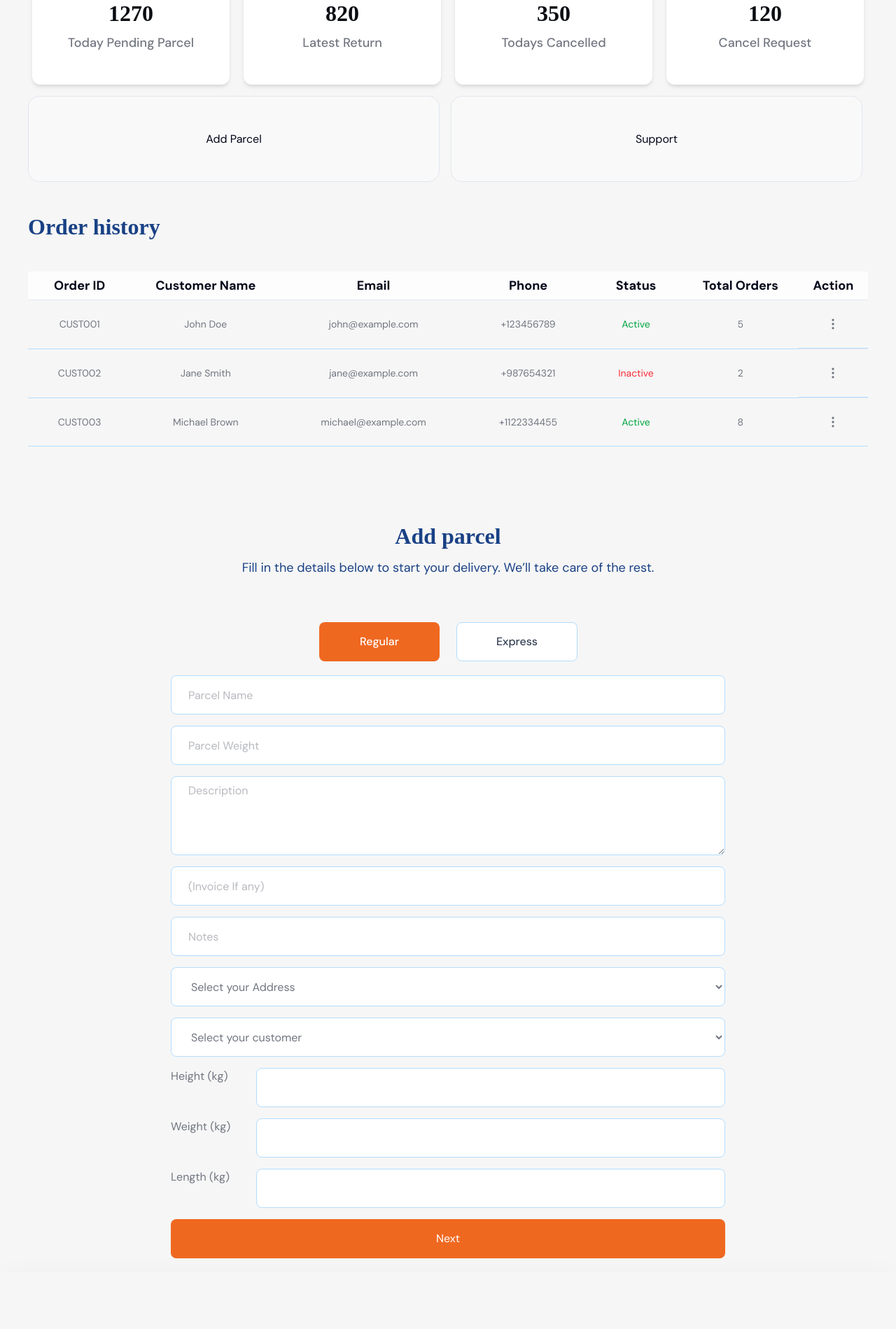
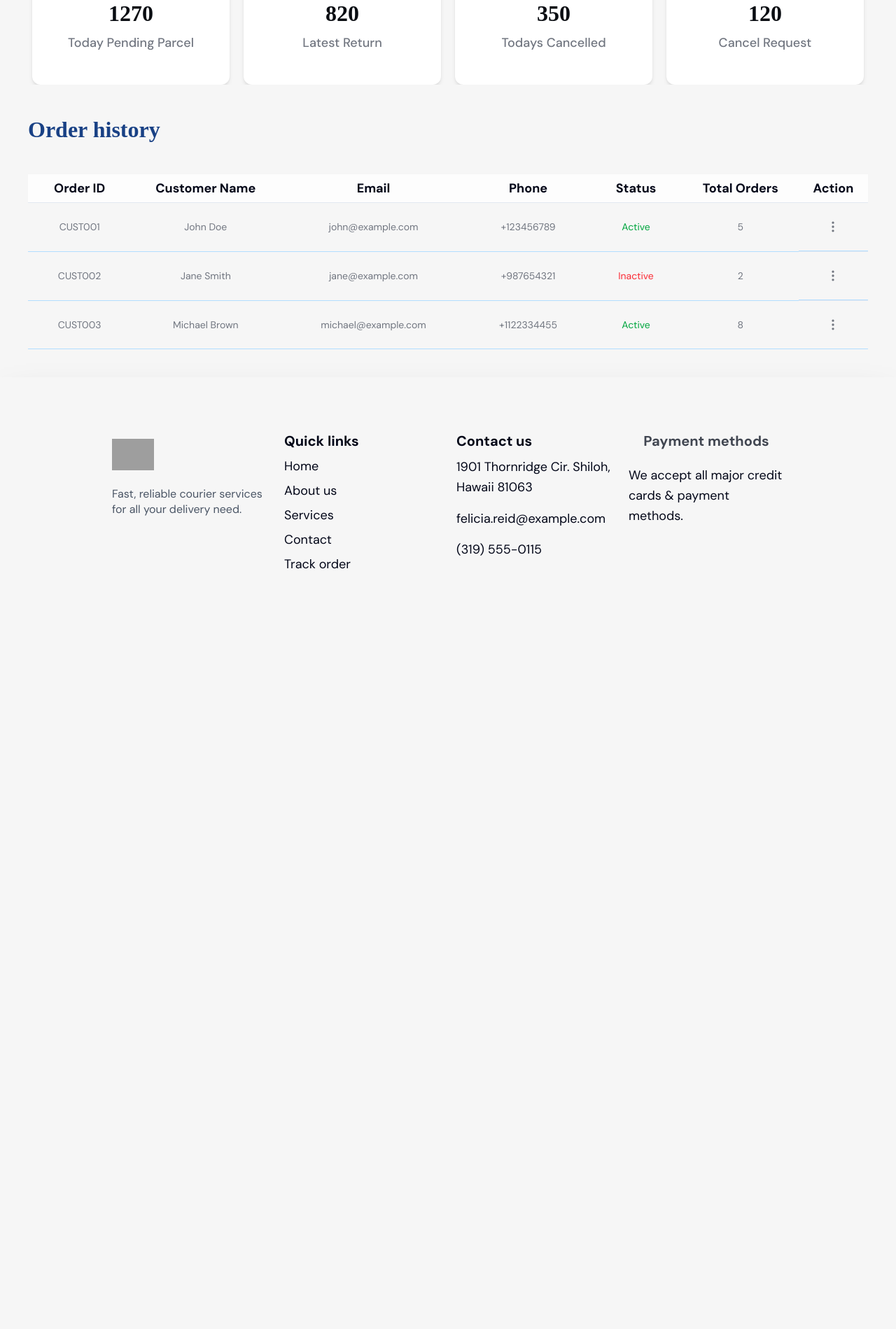
Before and after one commit to abdulalimsujon/courier-client, a Next.js app: page /merchant in a window 1280 px wide. Shown: the part 240-2139 px from the top of the page at 70% size. After the commit the page ends 1140 px from the top, so only its background shows below. Built offline with nearby package versions, Linux system fonts and the light colour scheme; grey boxes are pictures that could not be loaded.

Commit message:
order page update

```diff
--- a/src/ReusebaleComponent/SectionHeading.tsx
+++ b/src/ReusebaleComponent/SectionHeading.tsx
@@ -18,7 +18,7 @@ const SectionHeading: React.FC<SectionHeadingProps> = ({
 }) => {
   return (
     <div
-      className={`w-full max-w-[997px] bg-[${bgColor}]  text-[${textColor}] my-16`}
+      className={`w-full max-w-[997px] lg:w-[997px] bg-[${bgColor}]  text-[${textColor}] my-16`}
     >
       <div>
         <h1
--- /dev/null
+++ b/src/app/(withCommonLayout)/(merchant)/merchant/orders/page.tsx
@@ -0,0 +1,94 @@
+"use client";
+import Container from "@/ReusebaleComponent/Container";
+import SectionHeading from "@/ReusebaleComponent/SectionHeading";
+import React from "react";
+
+const page = () => {
+  return (
+    <div className="">
+      <Container>
+        <SectionHeading
+          title="Add parcel"
+          textColor="#194185"
+          description="Fill in the details below to start your delivery. We’ll take care of the rest."
+        ></SectionHeading>
+        <div className="w-full max-w-[380px] lg:w-[380px] px-2  h-[56px] flex gap-[24px] opacity-100">
+          <div className="bg-[#EF6820] w-[181px] h-[56px] flex items-center justify-center rounded-[8px] text-white font-medium">
+            Regular
+          </div>
+
+          <div className="bg-white w-[180px] h-[56px] flex items-center justify-center rounded-[8px] border border-[#B2DDFF] text-[#344054] font-medium">
+            Express
+          </div>
+        </div>
+        <Container>
+          <div className="w-full max-w-[792px] lg:max-w-[792px] text-[#717680]   rotate-0 opacity-100 flex flex-col  gap-[16px] p-4 ">
+            <input
+              className="bg-white w-full  p-[16px] h-[56px] rounded-[8px] border border-[#B2DDFF] pt-[8px] pr-[24px] pb-[8px] pl-[24px] gap-[16px] rotate-0 opacity-100"
+              placeholder="Parcel Name"
+            ></input>
+            <input
+              className="bg-white w-full p-[16px] h-[56px] rounded-[8px] border border-[#B2DDFF] pt-[8px] pr-[24px] pb-[8px] pl-[24px] gap-[16px] rotate-0 opacity-100"
+              placeholder="Parcel Weight"
+            ></input>
+            <textarea
+              rows={5}
+              cols={20}
+              className="bg-white w-full  h-[113px] rounded-[8px]  pt-[8px] pr-[24px] pb-[8px] pl-[24px] gap-[16px] rotate-0 opacity-100 border border-[#B2DDFF] "
+              placeholder="Description"
+            ></textarea>
+            <input
+              className="bg-white w-full p-[16px] h-[56px] rounded-[8px] border border-[#B2DDFF] pt-[8px] pr-[24px] pb-[8px] pl-[24px] gap-[16px] rotate-0 opacity-100"
+              placeholder="(Invoice If any)"
+            ></input>
+            <input
+              className="bg-white w-full p-[16px] h-[56px] rounded-[8px] border border-[#B2DDFF] pt-[8px] pr-[24px] pb-[8px] pl-[24px] gap-[16px] rotate-0 opacity-100"
+              placeholder="Notes"
+            ></input>
+
+            <select className="bg-white p-[16px] h-[56px] rounded-[8px] border border-[#B2DDFF] pt-[8px] pr-[24px] pb-[8px] pl-[24px] gap-[16px] rotate-0 opacity-100">
+              <option value="">Select your Address</option>
+              <option value="invoice1">Invoice 1</option>
+              <option value="invoice2">Invoice 2</option>
+            </select>
+            {/* <select className="bg-white  p-[16px] h-[56px] rounded-[8px] border border-[#B2DDFF] pt-[8px] pr-[24px] pb-[8px] pl-[24px] gap-[16px] rotate-0 opacity-100">
+              <option className="w-full" value="">
+                Select your customer
+              </option>
+              <option value="invoice1">Invoice 1</option>
+              <option value="invoice2">Invoice 2</option>
+            </select> */}
+            <div className="flex">
+              <div className="w-full  h-[56px] ">Height (kg)</div>
+              <div className="w-full">
+                <input className="w-full lg:w-[670px] max-w-[670px]  bg-white p-[16px] h-[56px] rounded-l-0 rounded-[8px] border border-[#B2DDFF] pt-[8px] pr-[24px] pb-[8px] pl-[24px] gap-[16px] rotate-0"></input>
+              </div>
+            </div>
+            <div className="flex">
+              <div className="w-full  h-[56px] ">Weight (kg)</div>
+              <div className="w-full">
+                <input className="w-full lg:w-[670px] max-w-[670px]  bg-white p-[16px] h-[56px] rounded-l-0 rounded-[8px] border border-[#B2DDFF] pt-[8px] pr-[24px] pb-[8px] pl-[24px] gap-[16px] rotate-0"></input>
+              </div>
+            </div>
+            <div className="flex">
+              <div className="w-full  h-[56px] ">Length (kg)</div>
+              <div className="w-full">
+                <input className="w-full lg:w-[670px] max-w-[670px]  bg-white p-[16px] h-[56px] rounded-l-0 rounded-[8px] border border-[#B2DDFF] pt-[8px] pr-[24px] pb-[8px] pl-[24px] gap-[16px] rotate-0"></input>
+              </div>
+            </div>
+
+            <button
+              className="bg-[#EF6820] text-white w-full  h-[56px] rounded-[8px]
+             pt-[16px] pr-[120px] pb-[16px] pl-[120px] gap-[10px]
+             opacity-100  transition"
+            >
+              Next
+            </button>
+          </div>
+        </Container>
+      </Container>
+    </div>
+  );
+};
+
+export default page;
--- a/src/components/merchant/OrderHistory.tsx
+++ b/src/components/merchant/OrderHistory.tsx
@@ -103,85 +103,6 @@ const OrderHistory = () => {
           </Table>
         </div>
       </Container>
-      <Container>
-        <SectionHeading
-          title="Add parcel"
-          textColor="#194185"
-          description="Fill in the details below to start your delivery. We’ll take care of the rest."
-        ></SectionHeading>
-        <div className="w-[385px] px-2 max-w-[385px] h-[56px] flex gap-[24px] opacity-100">
-          <div className="bg-[#EF6820] w-[181px] h-[56px] flex items-center justify-center rounded-[8px] text-white font-medium">
-            Regular
-          </div>
-
-          <div className="bg-white w-[180px] h-[56px] flex items-center justify-center rounded-[8px] border border-[#B2DDFF] text-[#344054] font-medium">
-            Express
-          </div>
-        </div>
-      </Container>
-      <Container>
-        <div className="w-[792px] md:max-w-[792px] lg:max-w-[792px] text-[#717680]   rotate-0 opacity-100 flex flex-col  gap-[16px] ">
-          <input
-            className="bg-white w-full  p-[16px] h-[56px] rounded-[8px] border border-[#B2DDFF] pt-[8px] pr-[24px] pb-[8px] pl-[24px] gap-[16px] rotate-0 opacity-100"
-            placeholder="Parcel Name"
-          ></input>
-          <input
-            className="bg-white w-full p-[16px] h-[56px] rounded-[8px] border border-[#B2DDFF] pt-[8px] pr-[24px] pb-[8px] pl-[24px] gap-[16px] rotate-0 opacity-100"
-            placeholder="Parcel Weight"
-          ></input>
-          <textarea
-            rows={5}
-            cols={20}
-            className="bg-white w-[792px]  max-w-[792px] h-[113px] rounded-[8px]  pt-[8px] pr-[24px] pb-[8px] pl-[24px] gap-[16px] rotate-0 opacity-100 border border-[#B2DDFF] "
-            placeholder="Description"
-          ></textarea>
-          <input
-            className="bg-white w-full p-[16px] h-[56px] rounded-[8px] border border-[#B2DDFF] pt-[8px] pr-[24px] pb-[8px] pl-[24px] gap-[16px] rotate-0 opacity-100"
-            placeholder="(Invoice If any)"
-          ></input>
-          <input
-            className="bg-white w-full p-[16px] h-[56px] rounded-[8px] border border-[#B2DDFF] pt-[8px] pr-[24px] pb-[8px] pl-[24px] gap-[16px] rotate-0 opacity-100"
-            placeholder="Notes"
-          ></input>
-
-          <select className="bg-white w-full p-[16px] h-[56px] rounded-[8px] border border-[#B2DDFF] pt-[8px] pr-[24px] pb-[8px] pl-[24px] gap-[16px] rotate-0 opacity-100">
-            <option value="">Select your Address</option>
-            <option value="invoice1">Invoice 1</option>
-            <option value="invoice2">Invoice 2</option>
-          </select>
-          <select className="bg-white w-full p-[16px] h-[56px] rounded-[8px] border border-[#B2DDFF] pt-[8px] pr-[24px] pb-[8px] pl-[24px] gap-[16px] rotate-0 opacity-100">
-            <option value="">Select your customer</option>
-            <option value="invoice1">Invoice 1</option>
-            <option value="invoice2">Invoice 2</option>
-          </select>
-          <div className="flex">
-            <div className="w-full  h-[56px] ">Height (kg)</div>
-            <div className="w-full">
-              <input className="w-[670px] max-w-[670px]  bg-white p-[16px] h-[56px] rounded-l-0 rounded-[8px] border border-[#B2DDFF] pt-[8px] pr-[24px] pb-[8px] pl-[24px] gap-[16px] rotate-0"></input>
-            </div>
-          </div>
-          <div className="flex">
-            <div className="w-full  h-[56px] ">Weight (kg)</div>
-            <div className="w-full">
-              <input className="w-[670px] max-w-[670px]  bg-white p-[16px] h-[56px] rounded-l-0 rounded-[8px] border border-[#B2DDFF] pt-[8px] pr-[24px] pb-[8px] pl-[24px] gap-[16px] rotate-0"></input>
-            </div>
-          </div>
-          <div className="flex">
-            <div className="w-full  h-[56px] ">Length (kg)</div>
-            <div className="w-full">
-              <input className="w-[670px]  bg-white p-[16px] h-[56px] rounded-l-0 rounded-[8px] border border-[#B2DDFF] pt-[8px] pr-[24px] pb-[8px] pl-[24px] gap-[16px] rotate-0"></input>
-            </div>
-          </div>
-
-          <button
-            className="bg-[#EF6820] text-white w-[792px] max-w-[793] h-[56px] rounded-[8px]
-             pt-[16px] pr-[120px] pb-[16px] pl-[120px] gap-[10px]
-             opacity-100  transition"
-          >
-            Next
-          </button>
-        </div>
-      </Container>
     </div>
   );
 };
--- a/src/components/merchant/ParcelOverview.tsx
+++ b/src/components/merchant/ParcelOverview.tsx
@@ -35,15 +35,6 @@ const ParcelOverview = () => {
           <InfoCard key={index} number={item.number} label={item.label} />
         ))}
       </div>
-      <div className="w-full flex gap-4 mt-4 ">
-        <div className="bg-[#FDFDFD80] flex justify-center items-center w-[588px] h-[123px] rounded-[16px] pt-[20px] pr-[32px] pb-[20px] pl-[32px] gap-[4px] rotate-0 opacity-100 border border-[1px]">
-          <p>Add Parcel</p>
-        </div>
-
-        <div className="bg-[#FDFDFD80] flex justify-center items-center w-[588px] h-[123px] rounded-[16px] pt-[20px] pr-[32px] pb-[20px] pl-[32px] gap-[4px] rotate-0 opacity-100 border border-[1px]">
-          <p>Support</p>
-        </div>
-      </div>
     </Container>
   );
 };
```
